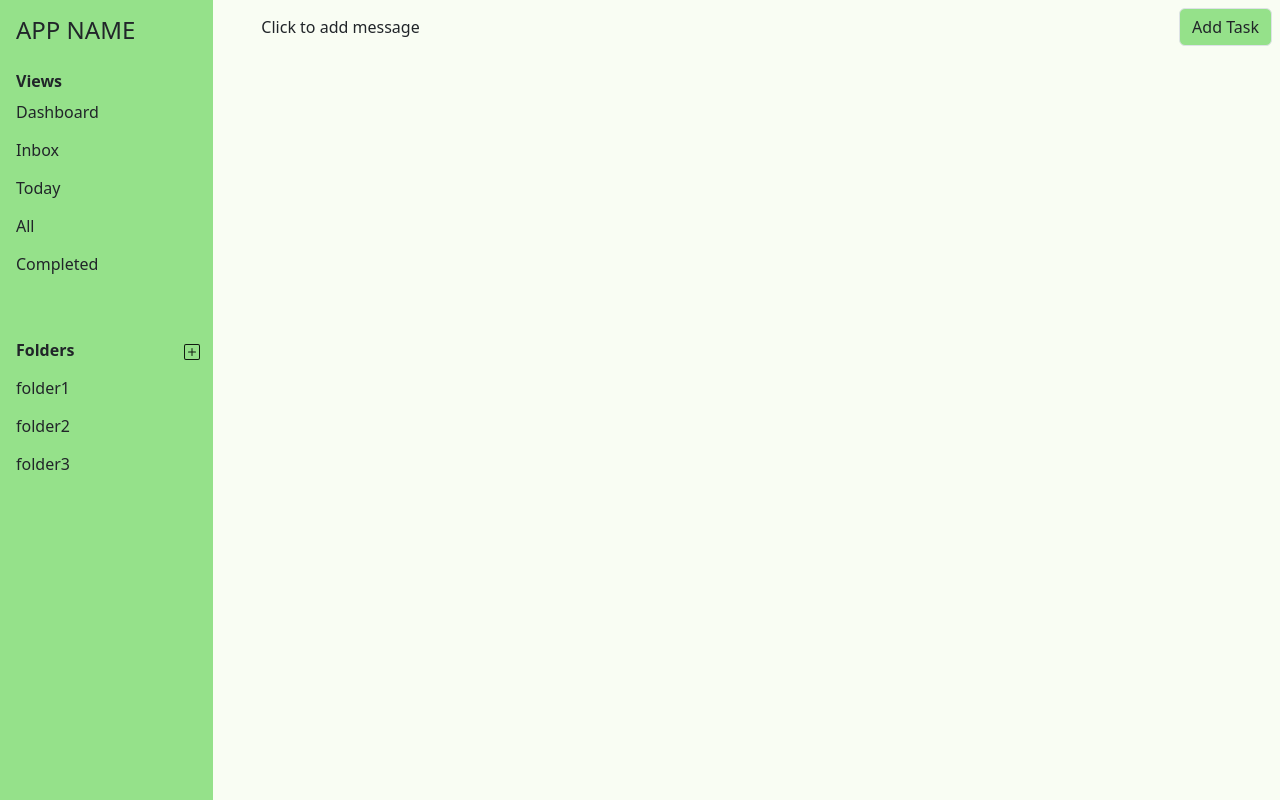
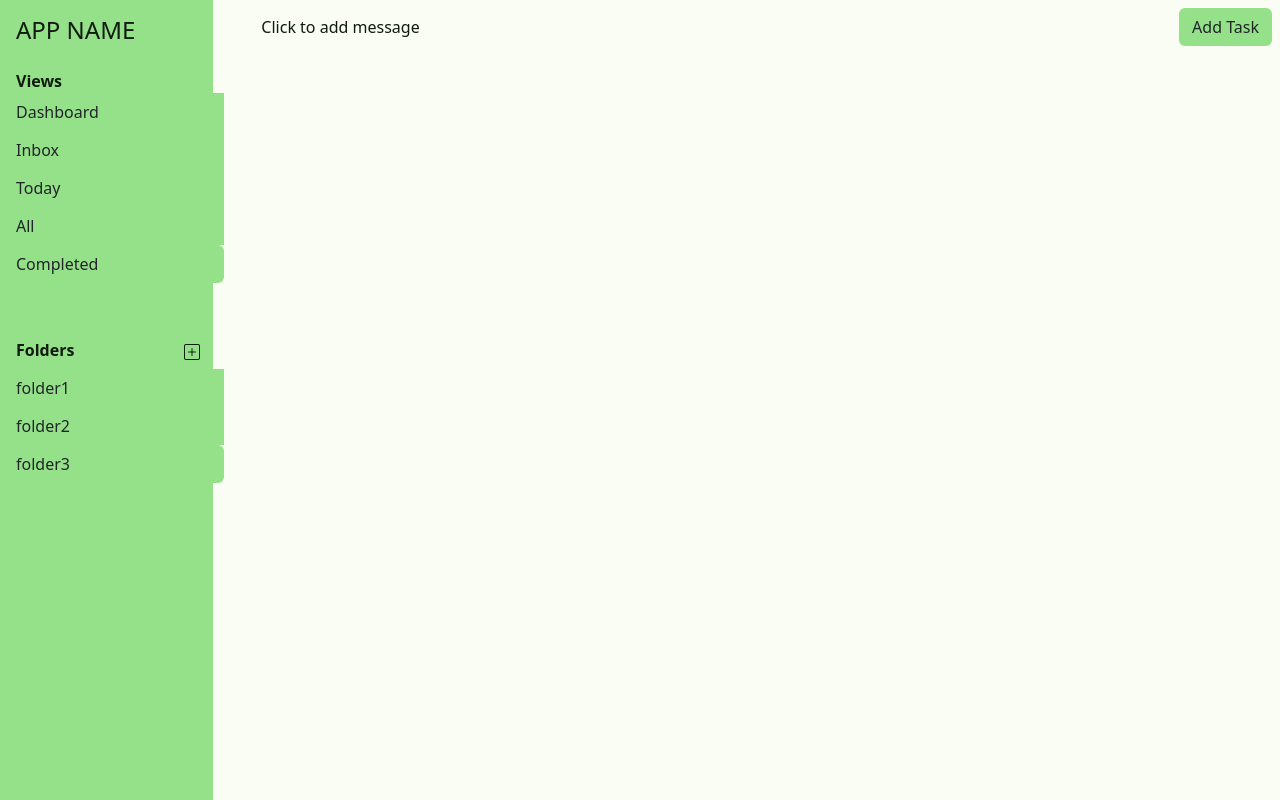
Before and after one commit to Kenref/gamified-todo-app, a React (Vite) app: page / in a window 1280 px wide. Built offline with nearby package versions, Linux system fonts and the light colour scheme.

Commit message:
added some animations to buttons

```diff
--- a/App.css
+++ b/App.css
@@ -22,3 +22,13 @@ body {
 .accent-colour {
 	background-color: #68e156;
 }
+
+.btn {
+	text-align: start;
+	background-color: var(--secondary);
+	transition: background-color 0.3s;
+}
+
+.btn:hover {
+	background-color: var(--primary);
+}
--- a/src/App.jsx
+++ b/src/App.jsx
@@ -3,7 +3,6 @@ import NavBar from "./sections/NavBar";
 import SideBar from "./sections/SideBar";
 import MainSection from "./sections/MainSection";
 import { v4 as uuidv4 } from "uuid";
-import "../App.css";
 
 function App() {
 	const [navBarMessage, setNavBarMessage] = useState("Click to add message");
--- a/src/main.jsx
+++ b/src/main.jsx
@@ -2,6 +2,7 @@ import React from "react";
 import ReactDOM from "react-dom/client";
 import App from "./App.jsx";
 import "bootstrap/dist/css/bootstrap.css";
+import "../App.css";
 
 ReactDOM.createRoot(document.getElementById("root")).render(
 	<React.StrictMode>
--- a/src/sections/NavBar.jsx
+++ b/src/sections/NavBar.jsx
@@ -96,11 +96,7 @@ function NavBar({ navBarMessage, setNavBarMessage, tasks, setTasks, folders }) {
 					navBarMessage={navBarMessage}
 					setNavBarMessage={setNavBarMessage}
 				/>
-				<button
-					className="btn border"
-					style={{ backgroundColor: "#95e18a" }}
-					onClick={() => setShowModal(!showModal)}
-				>
+				<button className="btn" onClick={() => setShowModal(!showModal)}>
 					Add Task
 				</button>
 				{showModal && (
--- a/src/sections/SideBar.jsx
+++ b/src/sections/SideBar.jsx
@@ -62,11 +62,11 @@ function SideBar({ folders, setFolders, setActiveFolderID }) {
 			<h4 className="pt-3">APP NAME</h4>
 			<div className="btn-group row mt-3 text-start">
 				<strong>Views</strong>
-				<button className="btn text-start">Dashboard</button>
-				<button className="btn text-start">Inbox</button>
-				<button className="btn text-start">Today</button>
-				<button className="btn text-start">All</button>
-				<button className="btn text-start">Completed</button>
+				<button className="btn">Dashboard</button>
+				<button className="btn ">Inbox</button>
+				<button className="btn">Today</button>
+				<button className="btn">All</button>
+				<button className="btn">Completed</button>
 			</div>
 			<div className="btn-group row mt-5 ">
 				<span className="d-flex justify-content-between align-items-center ">
@@ -82,7 +82,7 @@ function SideBar({ folders, setFolders, setActiveFolderID }) {
 				{folders.map((folder) => (
 					<button
 						key={folder.id}
-						className="btn text-start"
+						className="btn"
 						onClick={() => setActiveFolderID(folder.id)}
 					>
 						{folder.name}
```
